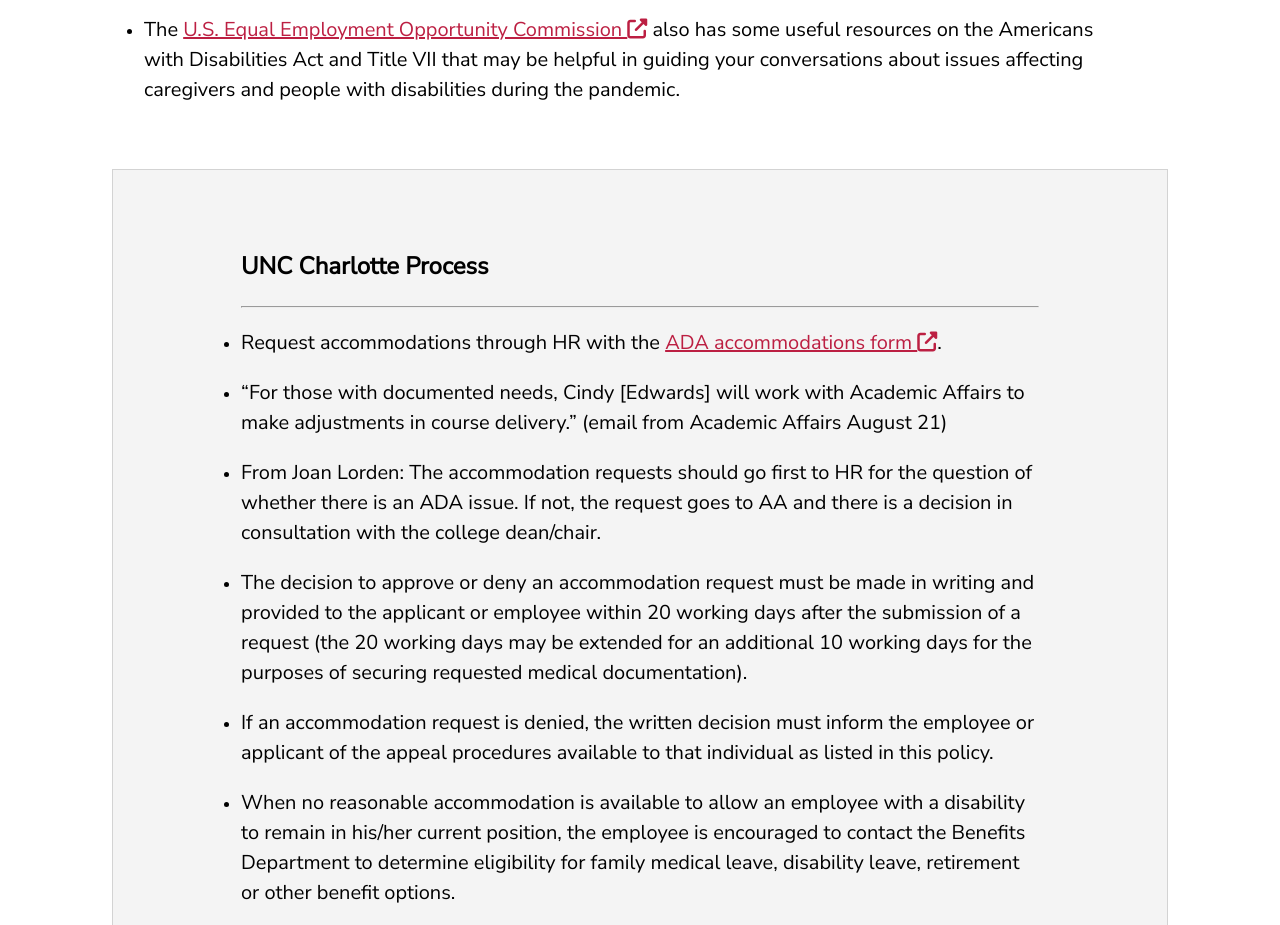
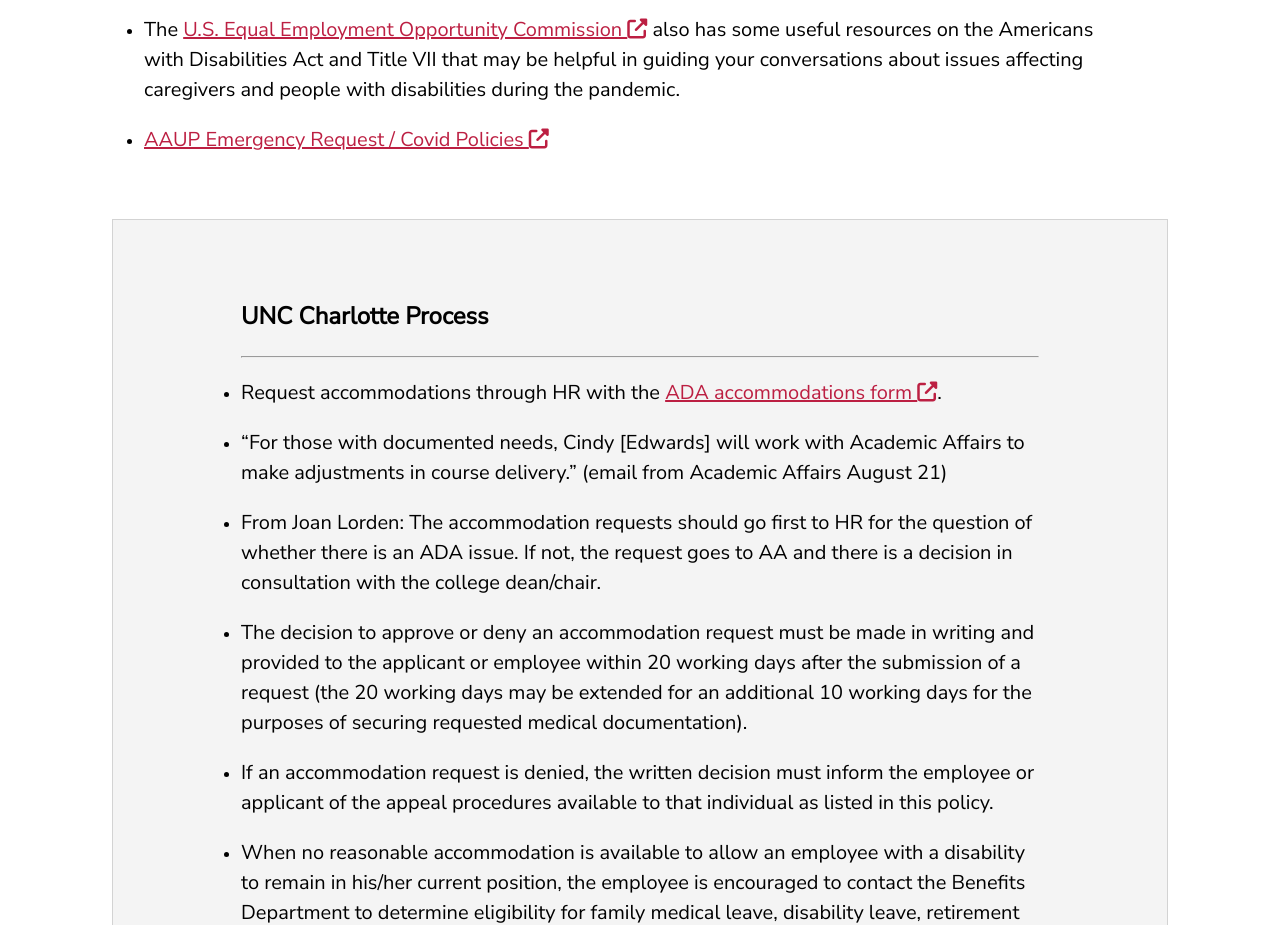
Before and after one commit to lclark070607/uncc-aaup, a plain HTML site: page index.html in a window 1280 px wide. Shown: the part 2420-3345 px from the top of the page. Drawn offline with Linux system fonts and the light colour scheme.

Commit message:
adds another resource link

```diff
--- a/index.html
+++ b/index.html
@@ -68,6 +68,7 @@
           <ul class="covid-resources">
             <li><p><a href="https://www.abetterbalance.org/">A Better Balance <span><i class="fas fa-external-link-alt"></i></span> </a>is an organization that focuses on issues related to reproductive and caregiving justice issues at work. They have a legal helpline and their website has some additional resources.</p></li>
             <li><p>The <a href="https://www.eeoc.gov/coronavirus">U.S. Equal Employment Opportunity Commission <span><i class="fas fa-external-link-alt"></i></span></a>  also has some useful resources on the Americans with Disabilities Act and Title VII that may be helpful in guiding your conversations about issues affecting caregivers and people with disabilities during the pandemic.</p></li>
+            <li><p><a href="https://drive.google.com/file/d/1atFVMM3JMpaJPResfvTGS6Gqe3jc0D0J/view">AAUP Emergency Request / Covid Policies <span><i class="fas fa-external-link-alt"></i></span></a></p></li>
           </ul>
           <div class="mission-wrapper process">
             <h3 class="subheader">UNC Charlotte Process</h3>
```
